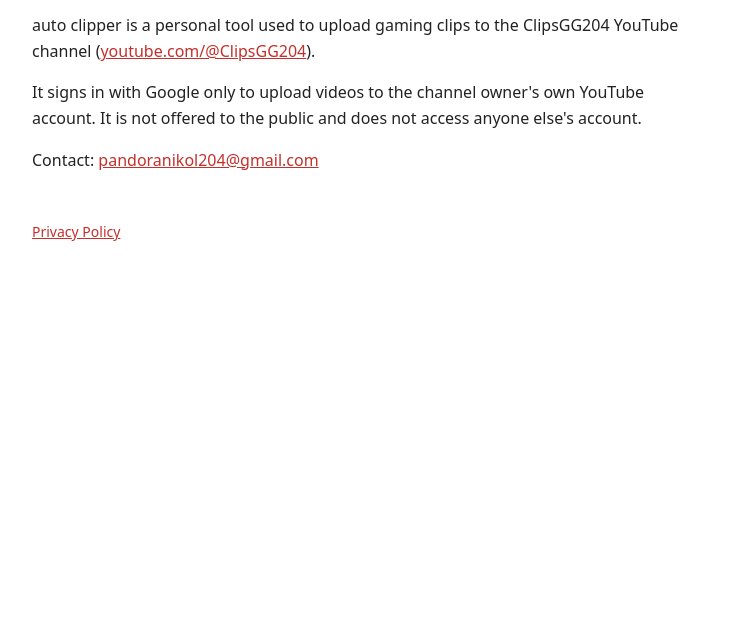
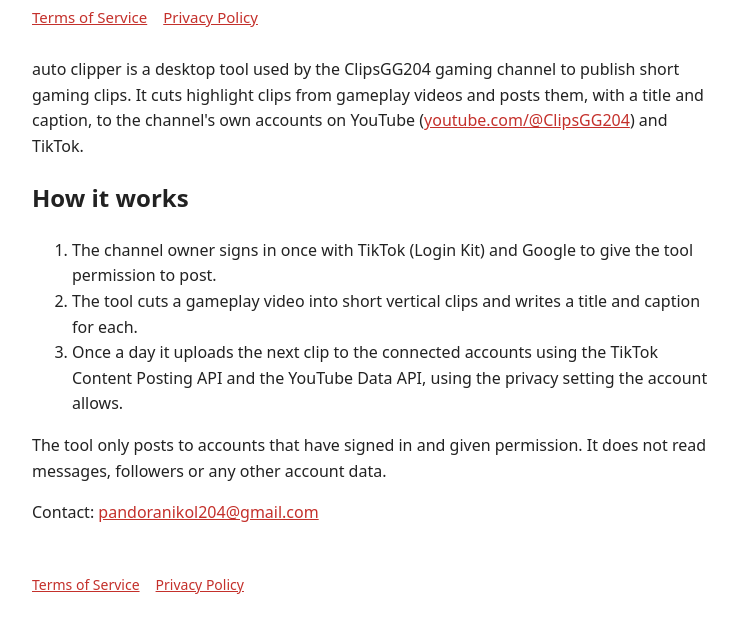
Before and after one commit to marcomoreira204-del/marcomoreira204-del.github.io, a plain HTML site: page index.html in a window 1280 px wide. Shown: the part 102-734 px from the top of the page, without its empty margins (268-1006 px from the left). Drawn offline with Linux system fonts and the light colour scheme.

Commit message:
Update index.html

```diff
--- a/index.html
+++ b/index.html
@@ -8,16 +8,31 @@
   body { font-family: system-ui, sans-serif; max-width: 680px; margin: 48px auto; padding: 0 20px; line-height: 1.6; color: #222; }
   h1 { margin-bottom: 4px; }
   a { color: #c4302b; }
+  nav { margin: 8px 0 28px; font-size: 15px; }
+  nav a { margin-right: 16px; }
   footer { margin-top: 48px; font-size: 14px; color: #666; }
+  footer a { margin-right: 16px; }
 </style>
 </head>
 <body>
   <h1>auto clipper</h1>
-  <p>auto clipper is a personal tool used to upload gaming clips to the ClipsGG204 YouTube channel
-     (<a href="https://www.youtube.com/@ClipsGG204">youtube.com/@ClipsGG204</a>).</p>
-  <p>It signs in with Google only to upload videos to the channel owner's own YouTube account.
-     It is not offered to the public and does not access anyone else's account.</p>
+  <nav><a href="terms.html">Terms of Service</a><a href="privacy.html">Privacy Policy</a></nav>
+
+  <p>auto clipper is a desktop tool used by the ClipsGG204 gaming channel to publish short gaming clips.
+     It cuts highlight clips from gameplay videos and posts them, with a title and caption, to the channel's own
+     accounts on YouTube (<a href="https://www.youtube.com/@ClipsGG204">youtube.com/@ClipsGG204</a>) and TikTok.</p>
+
+  <h2>How it works</h2>
+  <ol>
+    <li>The channel owner signs in once with TikTok (Login Kit) and Google to give the tool permission to post.</li>
+    <li>The tool cuts a gameplay video into short vertical clips and writes a title and caption for each.</li>
+    <li>Once a day it uploads the next clip to the connected accounts using the TikTok Content Posting API
+        and the YouTube Data API, using the privacy setting the account allows.</li>
+  </ol>
+  <p>The tool only posts to accounts that have signed in and given permission. It does not read messages,
+     followers or any other account data.</p>
+
   <p>Contact: <a href="mailto:pandoranikol204@gmail.com">pandoranikol204@gmail.com</a></p>
-  <footer><a href="privacy.html">Privacy Policy</a></footer>
+  <footer><a href="terms.html">Terms of Service</a><a href="privacy.html">Privacy Policy</a></footer>
 </body>
 </html>
```
